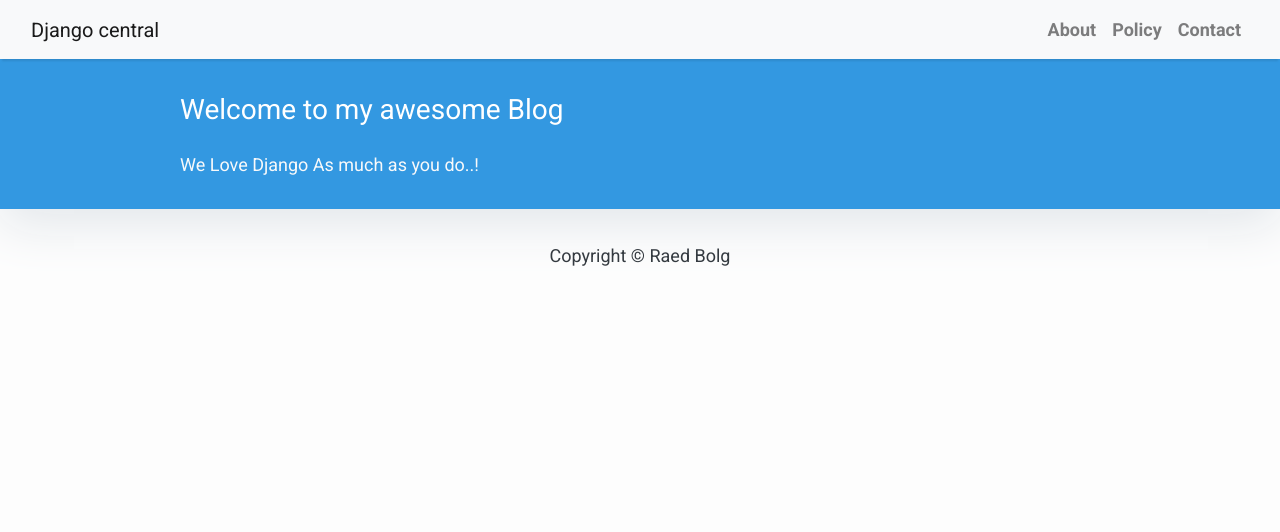
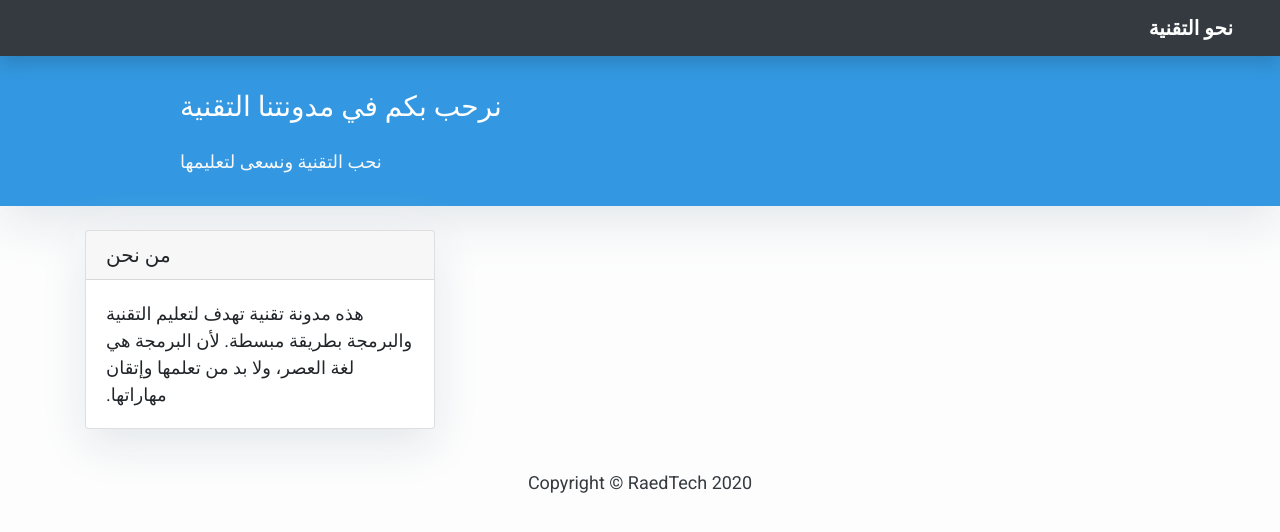
Before and after one commit to RaedSalhab/FirstPro_Dango, a Django app: page /news/ in a window 1280 px wide. Shown: the top 532 px of the page. Run offline with Django 3.2, Linux system fonts and the light colour scheme; data that the repository does not hold is empty; some libraries are stand-ins or nearby versions.

Commit message:
Version 1.0 ready

```diff
--- a/news/models.py
+++ b/news/models.py
@@ -7,6 +7,7 @@ class Article(models.Model):
     article_title = models.CharField(max_length=100, default='SOME STRING')
     article_text = models.TextField()
     pub_date = models.DateTimeField('date published')
+    article_sources = models.CharField(max_length=2000, default='Resources')
 
     def __str__(self):
         return self.article_text
--- a/news/templates/news/base.html
+++ b/news/templates/news/base.html
@@ -1,13 +1,14 @@
 <!DOCTYPE html>
-<html lang="en">
+<html lang="ar" dir="rtl">
 <head>
     <meta charset="UTF-8">
         <link href="https://fonts.googleapis.com/css?family=Roboto:400,700" rel="stylesheet">
         <meta name="google" content="notranslate" />
         <meta name="viewport" content="width=device-width, initial-scale=1" />
-        <link rel="stylesheet" href="https://maxcdn.bootstrapcdn.com/bootstrap/4.0.0/css/bootstrap.min.css"
-              integrity="sha384-Gn5384xqQ1aoWXA+058RXPxPg6fy4IWvTNh0E263XmFcJlSAwiGgFAW/dAiS6JXm"
-              crossorigin="anonymous" />
+        <link rel="stylesheet"
+              href="https://cdn.rtlcss.com/bootstrap/v4.2.1/css/bootstrap.min.css"
+              integrity="sha384-vus3nQHTD+5mpDiZ4rkEPlnkcyTP+49BhJ4wJeJunw06ZAp+wzzeBPUXr42fi8If"
+              crossorigin="anonymous">
 </head>
 <body>
   <style>
@@ -34,26 +35,26 @@
     </style>
 
         <!-- Navigation -->
-        <nav class="navbar navbar-expand-lg navbar-light bg-light shadow" id="mainNav">
+        <nav class="navbar navbar-expand-lg navbar-dark bg-dark shadow" id="mainNav">
             <div class="container-fluid">
-                <a class="navbar-brand" href="#">Django central</a>
+                <a class="navbar-brand" href="{% url 'index' %}"><b>نحو التقنية</b></a>
                 <button class="navbar-toggler navbar-toggler-right" type="button" data-toggle="collapse" data-target="#navbarResponsive"
                     aria-controls="navbarResponsive" aria-expanded="false" aria-label="Toggle navigation">
                     <span class="navbar-toggler-icon"></span>
                 </button>
-                <div class="collapse navbar-collapse" id="navbarResponsive">
+                <!--<div class="collapse navbar-collapse" id="navbarResponsive">
                     <ul class="navbar-nav ml-auto">
                         <li class="nav-item text-black">
-                            <a class="nav-link text-black font-weight-bold" href="#">About</a>
+                            <a class="nav-link text-black font-weight-bold" href="#">من نحن</a>
                         </li>
                         <li class="nav-item text-black">
-                            <a class="nav-link text-black font-weight-bold" href="#">Policy</a>
+                            <a class="nav-link text-black font-weight-bold" href="#">سياستنا</a>
                         </li>
                         <li class="nav-item text-black">
-                            <a class="nav-link text-black font-weight-bold" href="#">Contact</a>
+                            <a class="nav-link text-black font-weight-bold" href="#">تواصل معنا</a>
                         </li>
                     </ul>
-                </div>
+                </div>-->
             </div>
         </nav>
         {% block content %}
@@ -61,7 +62,7 @@
         {% endblock %}
         <!-- Footer -->
         <footer class="py-3 bg-grey">
-            <p class="m-0 text-dark text-center ">Copyright &copy; Raed Bolg</p>
+            <p class="m-0 text-dark text-center ">Copyright &copy; RaedTech 2020</p>
         </footer>
 </body>
 </html>
--- a/news/templates/news/index.html
+++ b/news/templates/news/index.html
@@ -22,8 +22,8 @@
             <div class="row">
                 <div class=" col-md-8 col-md-10 mx-auto">
                     <div class="site-heading">
-                        <h3 class=" site-heading my-4 mt-3 text-white"> Welcome to my awesome Blog </h3>
-                        <p class="text-light">We Love Django As much as you do..! &nbsp
+                        <h3 class=" site-heading my-4 mt-3 text-white"> نرحب بكم في مدونتنا التقنية </h3>
+                        <p class="text-light">نحب التقنية ونسعى لتعليمها
                         </p>
                     </div>
                 </div>
@@ -38,11 +38,12 @@
                     <div class="card-body">
                         <h2 class="card_title">{{item.article_title}}</h2>
                         <p class="card-text">{{item.article_text|slice:":200"}}</p>
-                          <a href="{% url 'detail' item.id %}" class="btn btn-primary">Read More &rarr;</a>
+                          <a href="{% url 'detail' item.id %}" class="btn btn-primary"> قراءة المزيد...</a>
                     </div>
                 </div>
                 {% endfor %}
             </div>
+             {% block sidebar %} {% include 'news/sidebar.html' %} {% endblock sidebar %}
         </div>
     </div>
 {% endblock %}
--- /dev/null
+++ b/news/templates/news/sidebar.html
@@ -0,0 +1,21 @@
+{% block sidebar %}
+
+<style>
+        .card{
+            box-shadow: 0 16px 48px #E3E7EB;
+        }
+
+</style>
+
+<!-- Sidebar Widgets Column -->
+<div class="col-md-4 float-right ">
+    <div class="card my-4">
+        <h5 class="card-header">من نحن</h5>
+        <div class="card-body">
+            <p class="card-text">هذه مدونة تقنية تهدف لتعليم التقنية والبرمجة بطريقة مبسطة.
+                ﻷن البرمجة هي لغة العصر، ولا بد من تعلمها وإتقان مهاراتها.</p>
+        </div>
+    </div>
+</div>
+
+{% endblock sidebar %}
--- a/news/views.py
+++ b/news/views.py
@@ -14,5 +14,6 @@ def detail(request,article_id): #Articles view
         'article_title':obj.article_title,
         'article_text': obj.article_text,
         'pub_date':obj.pub_date,
+        'article_sources':obj.article_sources,
     }
     return render(request, 'news/detail.html',context)
```
Also changed, not shown: news/templates/news/detail.html (+20 -3 lines), news/migrations/0004_article_article_sources.py (added), news/migrations/0005_auto_20200704_1858.py (added).
